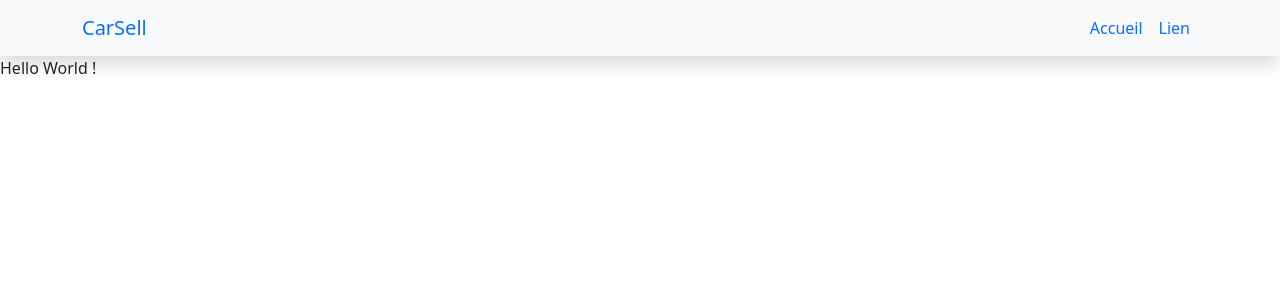
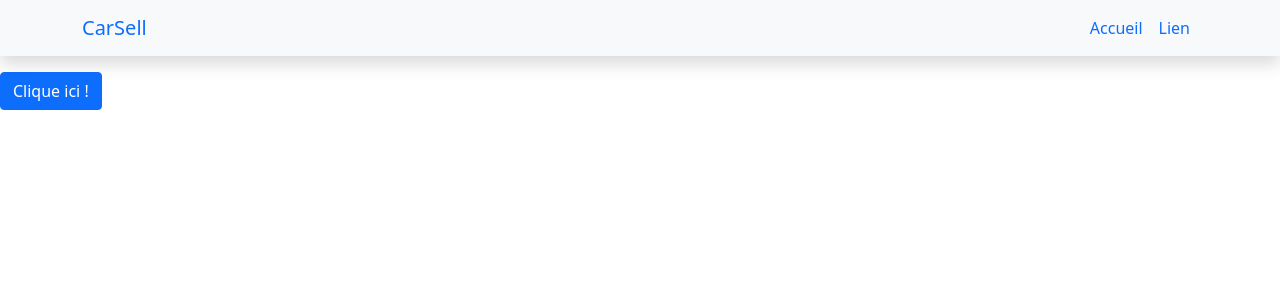
Before and after one commit to Antoine-Goncalves14/car-sell-angular, an Angular app: page / in a window 1280 px wide. Shown: the top 300 px of the page. Built offline with nearby package versions, Linux system fonts and the light colour scheme.

Commit message:
event binding

```diff
--- a/src/app/app.component.html
+++ b/src/app/app.component.html
@@ -1,2 +1,3 @@
 <app-header></app-header>
-<p [attr.test]="'value'">Hello World !</p>
+<p>{{ text }}</p>
+<button class="btn btn-primary" type="button" (click)="onClickButton()">Clique ici !</button>
--- a/src/app/app.component.ts
+++ b/src/app/app.component.ts
@@ -6,5 +6,10 @@ import { Component } from '@angular/core';
   styleUrls: ['./app.component.scss']
 })
 export class AppComponent {
-  paragrapheId = 0;
+  text = '';
+
+  onClickButton(): void {
+    this.text = 'Hello World !';
+  }
+
 }
```
